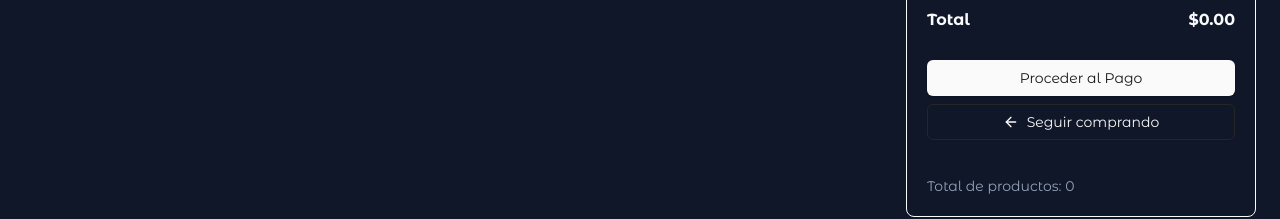
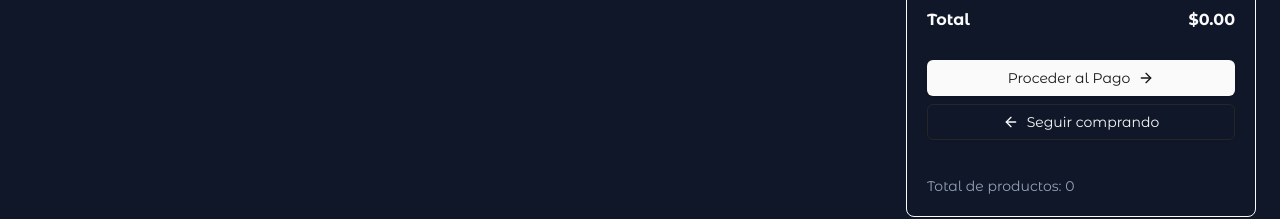
Before and after one commit to aaronportobanco/kovara-website, a Next.js app: page /cart-products in a window 1280 px wide. Shown: the part 411-630 px from the top of the page. Built offline with nearby package versions, Linux system fonts and the light colour scheme.

Commit message:
Add ArrowRight icon to Checkout button for visual clarity

```diff
--- a/src/app/cart-products/components/Checkout.jsx
+++ b/src/app/cart-products/components/Checkout.jsx
@@ -2,7 +2,7 @@
 
 import { Button } from "@/components/ui/button";
 import { Separator } from "@/components/ui/separator";
-import { ArrowLeft } from "lucide-react";
+import { ArrowLeft, ArrowRight } from "lucide-react";
 import { useCart } from "../context/cart-context";
 import Link from "next/link";
 
@@ -40,7 +40,10 @@ const Checkout = () => {
       </div>
 
       <div className="flex flex-col py-3 gap-2">
-        <Button className="w-full">Proceder al Pago</Button>
+        <Button className="w-full">
+          Proceder al Pago
+          <ArrowRight />
+        </Button>
         <Link href="/products">
           <Button variant="outline" className="w-full gap-2">
             <ArrowLeft />
```
